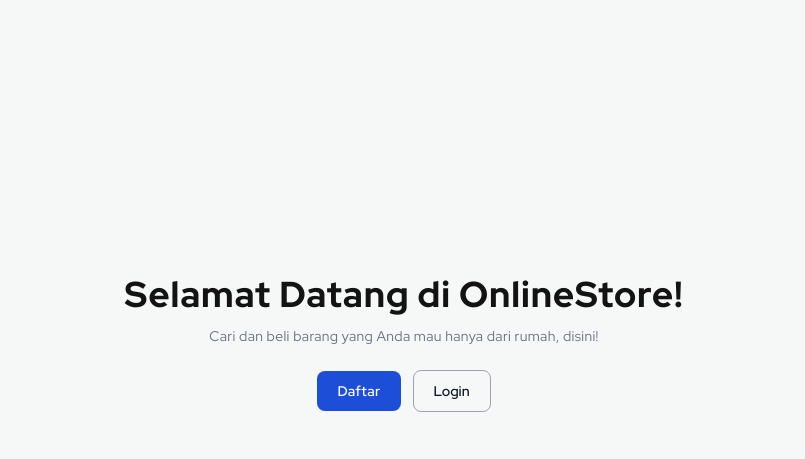
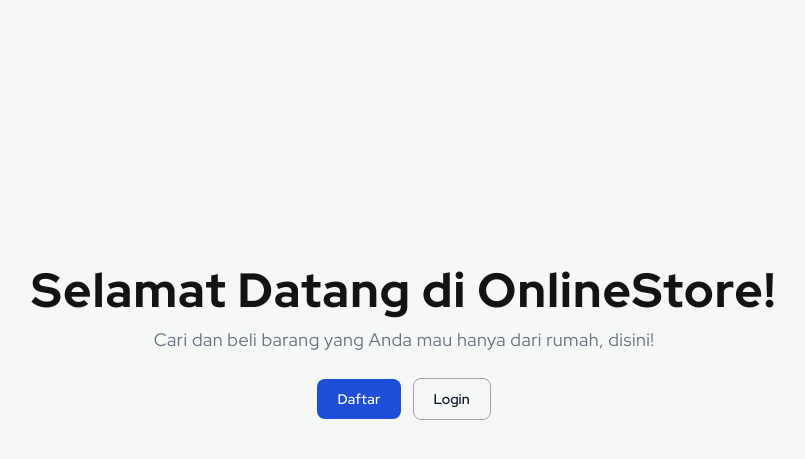
Before and after one commit to zangetsuuuu/ci4-online-shop, a CodeIgniter 4 app: template app/Views/index.php in a window 1280 px wide. Shown: the part 57-516 px from the top of the page, without its empty margins (236-1041 px from the left). Run offline with PHP 8.4 and a stand-in for CodeIgniter, Linux system fonts and the light colour scheme; the template is opened without the code that fills it, so the values that code supplies are empty; style sheets or scripts are compiled from the project's sources; some libraries are stand-ins or nearby versions.

Commit message:
Style: Minor changes

```diff
--- a/app/Views/index.php
+++ b/app/Views/index.php
@@ -4,8 +4,8 @@
 <div class="min-h-screen flex items-center justify-center">
     <div class="container px-4 py-16 md:px-24">
         <div class="md:text-center max-w-4xl mx-auto">
-            <h1 class="text-3xl md:text-4xl font-bold tracking-wide mb-3 md:mb-4">Selamat Datang di OnlineStore!</h1>
-            <p class="text-sm md:text-base text-gray-500 tracking-wide mb-6">Cari dan beli barang yang Anda mau hanya dari rumah, disini!</p>
+            <h1 class="text-4xl md:text-5xl font-bold tracking-wide mb-3 md:mb-4">Selamat Datang di OnlineStore!</h1>
+            <p class="text-base md:text-lg text-gray-500 tracking-wide mb-6">Cari dan beli barang yang Anda mau hanya dari rumah, disini!</p>
             <div class="flex flex-wrap items-center justify-center space-x-0 md:space-x-3 space-y-3 md:space-y-0">
                 <a href="/register" class="btn-primary w-full md:w-auto">
                     Daftar
```
